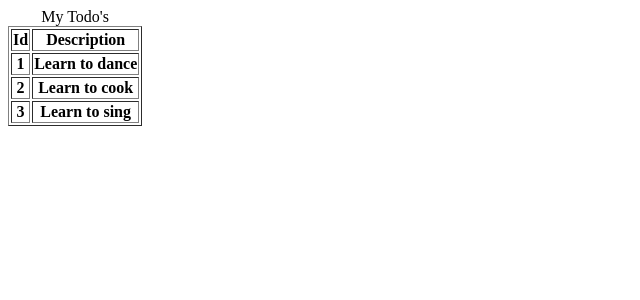
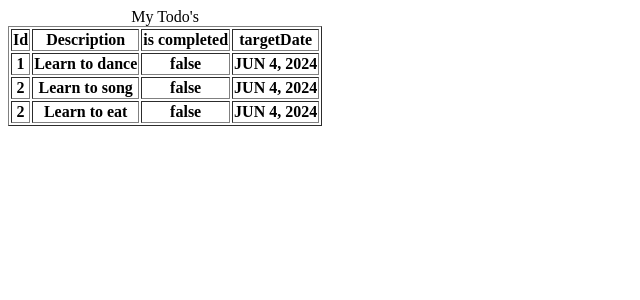
Before and after one commit to Pradeep92hv/Spring-boot-Todo, an Angular app: page /todos in a window 1280 px wide. Shown: the top 300 px of the page, without its empty margins (0-640 px from the left). Built offline with nearby package versions, Linux system fonts and the light colour scheme.

Commit message:
step 22: create Todo class

```diff
--- a/src/app/list-todos/list-todos.component.html
+++ b/src/app/list-todos/list-todos.component.html
@@ -4,6 +4,8 @@
     <tr>
       <th>Id</th>
       <th>Description</th>
+      <th>is completed</th>
+      <th>targetDate</th>
     </tr>
   </thead>
   <tbody>
@@ -11,6 +13,8 @@
     <tr *ngFor="let todo of todos">
       <th>{{todo.id}}</th>
       <th>{{todo.description}}</th>
+      <th>{{todo.done}}</th>
+      <th>{{todo.targetDate | date | uppercase}}</th>
     </tr>
   </tbody>
 </table>
--- a/src/app/list-todos/list-todos.component.ts
+++ b/src/app/list-todos/list-todos.component.ts
@@ -1,22 +1,31 @@
 import { Component, OnInit } from '@angular/core';
+
+export class Todo{
+  constructor(
+    public id:number,
+    public description : string,
+    public done :boolean,
+    public targetDate : Date
+  )
+  {
+
+  }
+}
 
 @Component({
   selector: 'app-list-todos',
   templateUrl: './list-todos.component.html',
   styleUrls: ['./list-todos.component.css']
 })
+
+
 export class ListTodosComponent implements OnInit {
-  todos=[{
-    id:1,
-    description: "Learn to dance"
-  },
-  {
-    id:2,
-    description: "Learn to cook"
-  },{
-    id:3,
-    description: "Learn to sing"
-  }]
+  todos=[
+    new Todo(1,"Learn to dance",false,new Date()),
+    new Todo(2,"Learn to song",false,new Date()),
+    new Todo(2,"Learn to eat",false,new Date())
+
+   ]
 
   constructor() { }
 
--- a/src/app/welcome/welcome.component.html
+++ b/src/app/welcome/welcome.component.html
@@ -1,2 +1,4 @@
 Welcome {{name}}
 <br>
+
+You can  manage your Todos <a routerLink="/todos"> Here</a>
```
